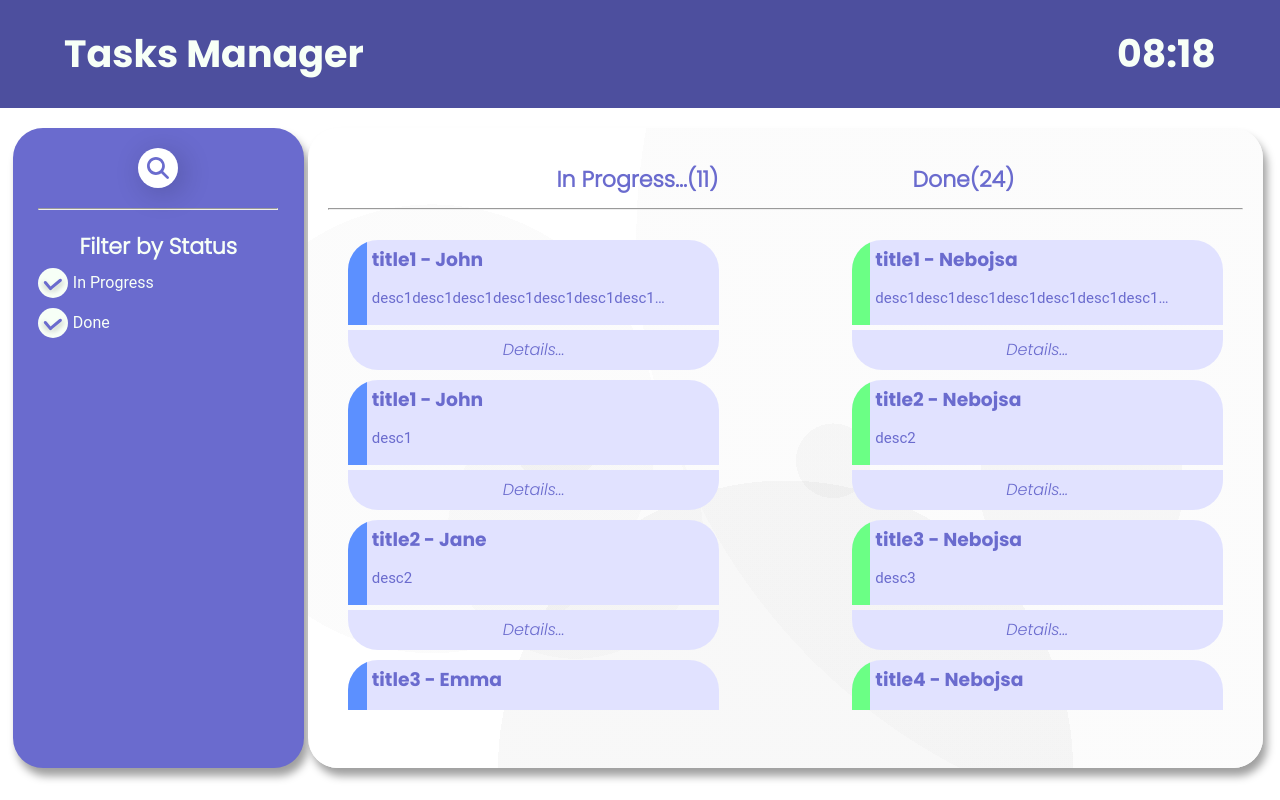
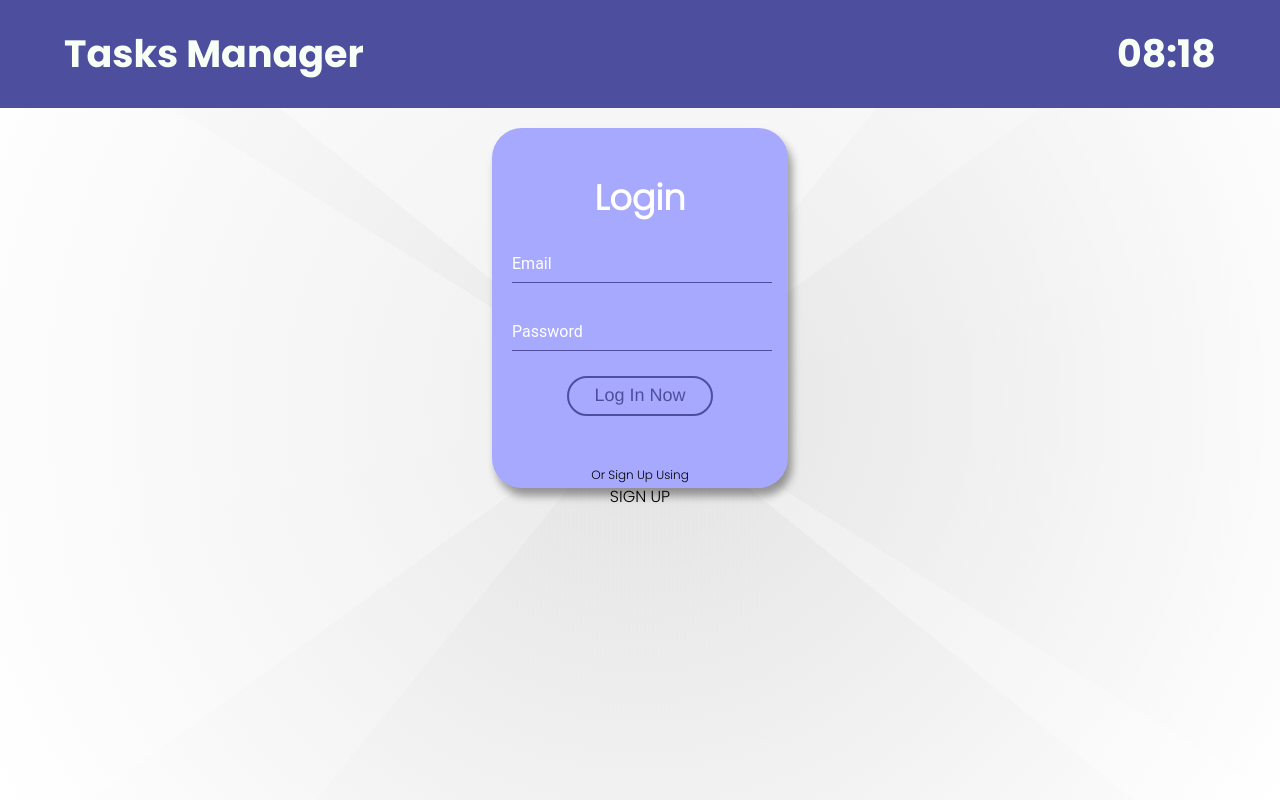
Before and after one commit to nlukic129/TaskManager, a React (Create React App) app: page / in a window 1280 px wide. Built offline with nearby package versions, Linux system fonts and the light colour scheme.

Commit message:
Add login functionality and update background styling

```diff
--- a/src/App.tsx
+++ b/src/App.tsx
@@ -2,15 +2,60 @@ import Header from "./components/header/Header";
 import Filters from "./components/filters/Filters";
 import classes from "./App.module.css";
 import Tasks from "./components/tasks/Tasks";
+import Login from "./components/login/Login";
+
+import { motion, AnimatePresence } from "framer-motion";
+import { useState } from "react";
 
 function App() {
+  const [isAuth, setIsAuth] = useState(true);
+  const [isLogin, setIsLogin] = useState(true);
+
+  const switchToSignUpHandler = () => {
+    setIsLogin(false);
+  };
+
   return (
     <>
       <Header />
-      <div className={classes.tasks}>
-        <Filters />
-        <Tasks />
-      </div>
+      <AnimatePresence mode="wait">
+        {isAuth ? (
+          isLogin ? (
+            <motion.div
+              key="login"
+              initial={{ opacity: 0, x: -200 }}
+              animate={{ opacity: 1, x: 0 }}
+              transition={{ duration: 0.1 }}
+              exit={{ opacity: 0, x: -200 }}
+              style={{ marginTop: 20, display: "flex", justifyContent: "center" }}
+            >
+              <Login onSwitchToSignUp={switchToSignUpHandler} />
+            </motion.div>
+          ) : (
+            <motion.div
+              key="logout"
+              initial={{ opacity: 0, x: -200 }}
+              animate={{ opacity: 1, x: 0 }}
+              transition={{ duration: 0.2 }}
+              exit={{ opacity: 0, x: -200 }}
+              style={{ marginTop: 20, display: "flex", justifyContent: "center" }}
+            >
+              <Login onSwitchToSignUp={switchToSignUpHandler} />
+            </motion.div>
+          )
+        ) : (
+          <motion.div
+            className={classes.tasks}
+            key="tasks"
+            initial={{ opacity: 0, x: -200 }}
+            animate={{ opacity: 1, x: 0 }}
+            transition={{ duration: 0.2 }}
+          >
+            <Filters />
+            <Tasks />
+          </motion.div>
+        )}
+      </AnimatePresence>
     </>
   );
 }
--- /dev/null
+++ b/src/components/UI/Button.module.css
@@ -0,0 +1,62 @@
+.gps_button_wrapper {
+  display: flex;
+  justify-content: center;
+}
+
+.gps_button_wrapper button.gps_button {
+  background-color: rgba(255, 255, 255, 0);
+  border: 2px solid #4d4f9e;
+  border-radius: 100px;
+  color: #4d4f9e;
+  display: inline-block;
+  font: normal normal 18px / 18px "Palanquin Dark", Helvetica, Arial, Verdana, sans-serif;
+  overflow: hidden;
+  padding: 8px 25px 10px;
+  position: relative;
+  text-decoration: none;
+  transition: all 0.75s ease-in-out;
+  z-index: 1;
+  cursor: pointer;
+}
+.gps_button_wrapper button.gps_button:hover,
+.gps_button_wrapper button.gps_button:focus {
+  color: #fff;
+  transition: all 0.75s ease-in-out;
+}
+
+.gps_button_wrapper button.gps_button::before {
+  background: linear-gradient(#4d4f9e, #4d4f9e) -100px 0 no-repeat;
+  content: "";
+  display: inline-block;
+
+  height: 10em;
+  width: 200%;
+
+  opacity: 0;
+
+  position: absolute;
+  top: 0;
+  left: -30%;
+
+  -webkit-transform: skewX(-16deg) translateX(-80%);
+  -ms-transform: skewX(-16deg) translateX(-80%);
+  transform: skewX(-16deg) translateX(-80%);
+
+  transition: opacity 0.75s ease-in-out, -webkit-transform 0s 0.85s;
+  transition: opacity 0.75s ease-in-out, -ms-transform 0s 0.85s;
+  transition: opacity 0.75s ease-in-out, transform 0s 0.85s;
+
+  z-index: -1;
+}
+.gps_button_wrapper button.gps_button:hover::before,
+.gps_button_wrapper button.gps_button:focus::before {
+  opacity: 1;
+
+  -webkit-transform: skewX(-16deg) translateX(0);
+  -ms-transform: skewX(-16deg) translateX(0);
+  transform: skewX(-16deg) translateX(0);
+
+  transition: -webkit-transform 1s ease-in-out;
+  transition: -ms-transform 1s ease-in-out;
+  transition: transform 1s ease-in-out;
+}
--- /dev/null
+++ b/src/components/UI/Button.tsx
@@ -0,0 +1,17 @@
+import classes from "./Button.module.css";
+
+interface ButtonProps {
+  label: string;
+}
+
+const Button = ({ label }: ButtonProps) => {
+  return (
+    <div className={classes.block_wrapper}>
+      <div id="defnic" className={classes.gps_button_wrapper}>
+        <button className={classes.gps_button}>{label}</button>
+      </div>
+    </div>
+  );
+};
+
+export default Button;
--- /dev/null
+++ b/src/components/UI/InputText.module.css
@@ -0,0 +1,37 @@
+.input_container {
+  width: 100%;
+  position: relative;
+  margin-bottom: 25px;
+}
+
+.input_container label {
+  color: #ffffff;
+  position: absolute;
+  cursor: text;
+  transform: translateY(-25px);
+  transition: transform 0.3s ease;
+  left: 0;
+  bottom: -15px;
+}
+
+.input_container input {
+  width: 100%;
+  height: 40px;
+  font-size: 16px;
+  transition: 0.6s;
+  border: none;
+  font-family: PoppinsLight;
+  border-bottom: 1px solid #4d4f9e;
+  background-color: transparent;
+  &:focus {
+    outline: none;
+    border-bottom: 1px solid #ffffff;
+  }
+}
+
+.animation label {
+  transform: translateY(-55px);
+  font-size: 10px;
+  font-family: PoppinsLight;
+  color: #ffffff;
+}
--- /dev/null
+++ b/src/components/UI/InputText.tsx
@@ -0,0 +1,31 @@
+import { useRef, useState } from "react";
+import classes from "./InputText.module.css";
+
+interface InputTextProps {
+  label: string;
+  type: string;
+}
+
+const InputText = ({ label, type }: InputTextProps) => {
+  const input = useRef<HTMLInputElement>(null);
+  const [isFocused, setIsFocused] = useState(false);
+
+  const handleFocus = () => {
+    setIsFocused(true);
+  };
+
+  const handleBlur = () => {
+    if (input.current && input.current.value === "") {
+      setIsFocused(false);
+    }
+  };
+
+  return (
+    <p className={`${classes.input_container} ${isFocused ? classes.animation + " " + classes.animationColor : ""}`}>
+      <input type={type} id="input-username" className={classes.login_input} ref={input} onFocus={handleFocus} onBlur={handleBlur} />
+      <label htmlFor="input-username">{label}</label>
+    </p>
+  );
+};
+
+export default InputText;
--- /dev/null
+++ b/src/components/login/Login.module.css
@@ -0,0 +1,34 @@
+.wrapper {
+  width: 20%;
+  background-color: #a7a9ff;
+  padding: 20px;
+  border-radius: 30px;
+  height: 40vh;
+  box-shadow: 4px 8px 8px hsl(0deg 0% 0% / 0.38);
+}
+
+.wrapper h1 {
+  font-family: PoppinsLight;
+  color: #ffffff;
+  font-size: 35px;
+  margin-bottom: 0;
+  text-align: center;
+}
+
+.sign_up_message {
+  margin: 0;
+  font-family: PoppinsLight;
+  font-size: 12px;
+}
+
+.sign_up {
+  margin: 0;
+  font-family: PoppinsLight;
+  cursor: pointer;
+}
+
+.sign_up_wrapper {
+  text-align: center;
+  bottom: 0;
+  margin-top: 50px;
+}
--- /dev/null
+++ b/src/components/login/Login.tsx
@@ -0,0 +1,30 @@
+import Button from "../UI/Button";
+import InputText from "../UI/InputText";
+import classes from "./Login.module.css";
+
+interface LoginProps {
+  onSwitchToSignUp: () => void;
+}
+
+const Login = ({ onSwitchToSignUp }: LoginProps) => {
+  const signUpHandler = () => {
+    onSwitchToSignUp();
+  };
+
+  return (
+    <div className={classes.wrapper}>
+      <h1>Login</h1>
+      <InputText label="Email" type="text" />
+      <InputText label="Password" type="password" />
+      <Button label="Log In Now" />
+      <div className={classes.sign_up_wrapper}>
+        <p className={classes.sign_up_message}>Or Sign Up Using</p>
+        <p className={classes.sign_up} onClick={signUpHandler}>
+          SIGN UP
+        </p>
+      </div>
+    </div>
+  );
+};
+
+export default Login;
--- a/src/index.css
+++ b/src/index.css
@@ -6,6 +6,26 @@
 body {
   font-family: "Roboto", sans-serif;
   margin: 0;
+  height: 100vh;
+  background-image: radial-gradient(circle at center center, transparent, rgb(255, 255, 255)),
+    linear-gradient(309deg, rgba(90, 90, 90, 0.05) 0%, rgba(90, 90, 90, 0.05) 50%, rgba(206, 206, 206, 0.05) 50%, rgba(206, 206, 206, 0.05) 100%),
+    linear-gradient(39deg, rgba(13, 13, 13, 0.05) 0%, rgba(13, 13, 13, 0.05) 50%, rgba(189, 189, 189, 0.05) 50%, rgba(189, 189, 189, 0.05) 100%),
+    linear-gradient(
+      144deg,
+      rgba(249, 249, 249, 0.05) 0%,
+      rgba(249, 249, 249, 0.05) 50%,
+      rgba(111, 111, 111, 0.05) 50%,
+      rgba(111, 111, 111, 0.05) 100%
+    ),
+    linear-gradient(
+      166deg,
+      rgba(231, 231, 231, 0.05) 0%,
+      rgba(231, 231, 231, 0.05) 50%,
+      rgba(220, 220, 220, 0.05) 50%,
+      rgba(220, 220, 220, 0.05) 100%
+    ),
+    linear-gradient(212deg, rgba(80, 80, 80, 0.05) 0%, rgba(80, 80, 80, 0.05) 50%, rgba(243, 243, 243, 0.05) 50%, rgba(243, 243, 243, 0.05) 100%),
+    radial-gradient(circle at center center, hsl(107, 19%, 100%), hsl(107, 19%, 100%));
 }
 
 ::-webkit-scrollbar {
```
